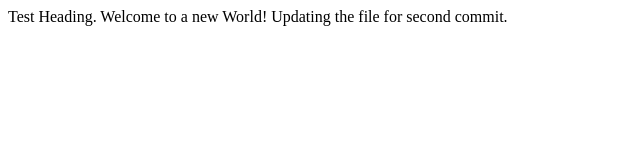
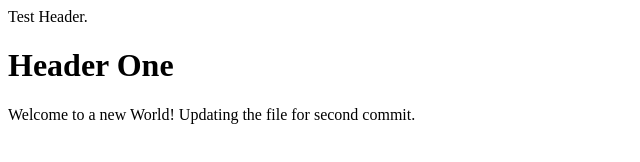
Before and after one commit to sam94821/git-test, a plain HTML site: page index.html in a window 1280 px wide. Shown: the whole page, without its empty margins (0-640 px from the left). Drawn offline with Linux system fonts and the light colour scheme.

Commit message:
syntax rectified

```diff
--- a/index.html
+++ b/index.html
@@ -1,6 +1,7 @@
 <html>
-	<h>Test Heading.</h>
+	<head>Test Header.</head>
 	<body>
+		<h1>Header One </h1>
 		Welcome to a new World!
 		Updating the file for second commit.
 
```
